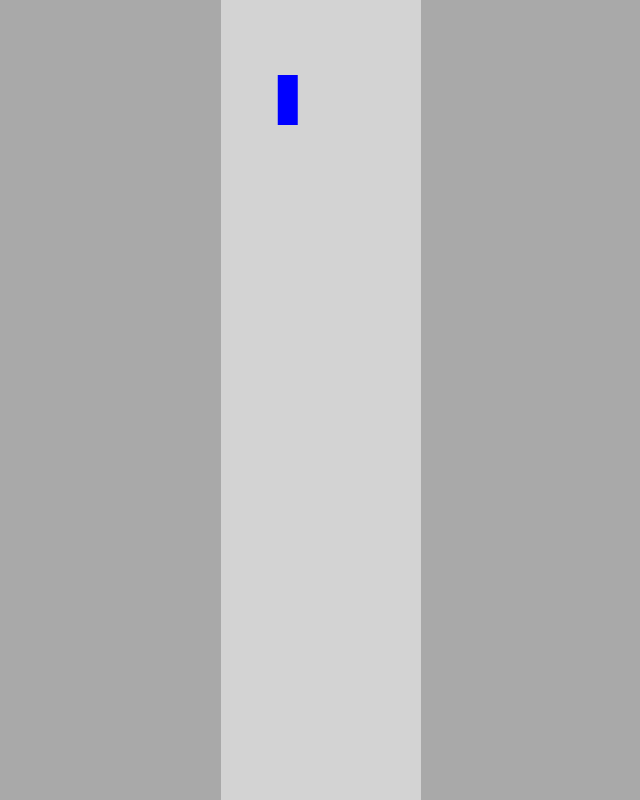
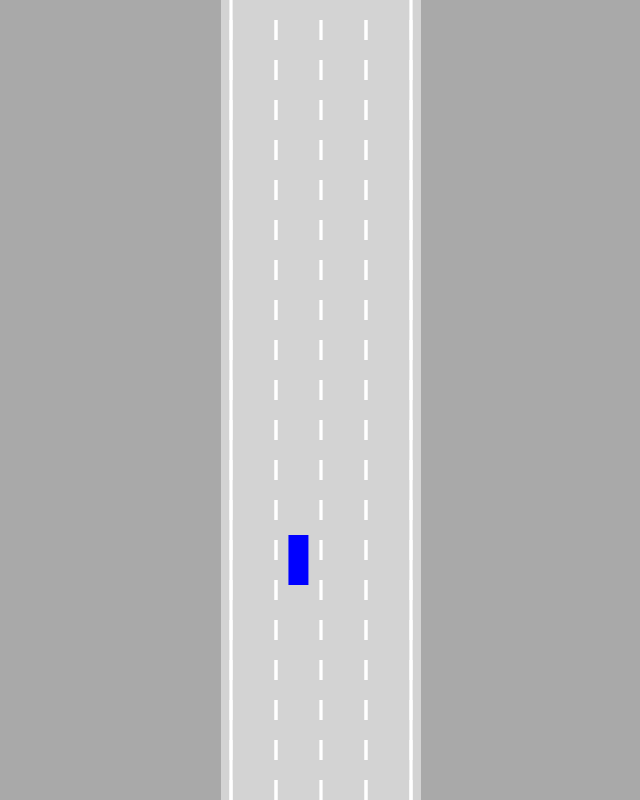
Before and after one commit to ar-pathak/Self-driving-car, a plain HTML site: page index.html in a window 1280 px wide. Shown: the whole page, without its empty margins (319-959 px from the left). Drawn offline with Linux system fonts and the light colour scheme.

Commit message:
Defineing the road

```diff
--- a/car.js
+++ b/car.js
@@ -14,6 +14,10 @@ class Car {
         this.control = new Controls();
     }
     update() {
+        this.#move();
+    }
+
+    #move() {
         if (this.control.forward) {
             this.speed += this.acceleration;
         }
@@ -51,6 +55,7 @@ class Car {
         this.x -= Math.sin(this.angle) * this.speed;
         this.y -= Math.cos(this.angle) * this.speed;
     }
+
     draw(ctx) {
         ctx.save();
         ctx.translate(this.x, this.y);
--- a/index.html
+++ b/index.html
@@ -10,6 +10,8 @@
 
 <body>
     <canvas id="canvas"></canvas>
+    <script src="/utils.js"></script>
+    <script src="/road.js"></script>
     <script src="/controls.js"></script>
     <script src="/car.js"></script>
     <script src="/main.js"></script>
--- a/main.js
+++ b/main.js
@@ -2,13 +2,21 @@ const canvas = document.getElementById('canvas');
 canvas.style.height = window.innerHeight + 'px';
 
 const ctx = canvas.getContext('2d');
-const car = new Car(100, 100, 30, 50);// Create a new car instance 100 x ,100 y , 30 width , 50 height
+const road = new Road(canvas.width / 2, canvas.width * .9);
+const car = new Car(road.getLaneCenter(1), 100, 30, 50);// Create a new car instance 100 x ,100 y , 30 width , 50 height
 car.draw(ctx);
 
 animate();
 function animate() {
+    canvas.height = window.innerHeight;
     car.update();
-    canvas.height = window.innerHeight;
+
+    ctx.save();
+    ctx.translate(0, -car.y + canvas.height * 0.7);
+
+    road.draw(ctx);
     car.draw(ctx);
+
+    ctx.restore();
     requestAnimationFrame(animate);
 }
--- /dev/null
+++ b/road.js
@@ -0,0 +1,55 @@
+class Road {
+    constructor(x, width, laneCount = 4) {
+        this.x = x;
+        this.width = width;
+        this.laneCount = laneCount;
+
+        this.left = x - width / 2;
+        this.right = x + width / 2;
+
+        const infinity = 100000;
+        this.top = -infinity;
+        this.bottom = infinity;
+
+        const topLeft = { x: this.left, y: this.top };
+        const topRight = { x: this.right, y: this.top }
+        const bottomLeft = { x: this.left, y: this.bottom }
+        const bottomRight = { x: this.right, y: this.bottom }
+        this.borders = [
+            [topLeft, bottomLeft],
+            [topRight, bottomRight]
+        ]
+    }
+
+    getLaneCenter(laneIndex) {
+        const laneWidth = this.width / this.laneCount;
+        return this.left + laneWidth / 2 +
+            Math.min(laneIndex, this.laneCount - 1) * laneWidth;
+    }
+
+    draw(ctx) {
+        ctx.lineWidth = 5;
+        ctx.strokeStyle = "white";
+
+        for (let i = 0; i <= this.laneCount; i++) {
+            const x = lerp(
+                this.left,
+                this.right,
+                i / this.laneCount
+            );
+
+            ctx.setLineDash([20, 20]);
+            ctx.beginPath();
+            ctx.moveTo(x, this.top);
+            ctx.lineTo(x, this.bottom)
+            ctx.stroke();
+        }
+        ctx.setLineDash([])
+        this.borders.forEach(border => {
+            ctx.beginPath();
+            ctx.moveTo(border[0].x, border[0].y);
+            ctx.lineTo(border[1].x, border[1].y)
+            ctx.stroke();
+        });
+    }
+}
--- /dev/null
+++ b/utils.js
@@ -0,0 +1,3 @@
+function lerp(A, B, t) {
+    return A + (B - A) * t;
+}
```
